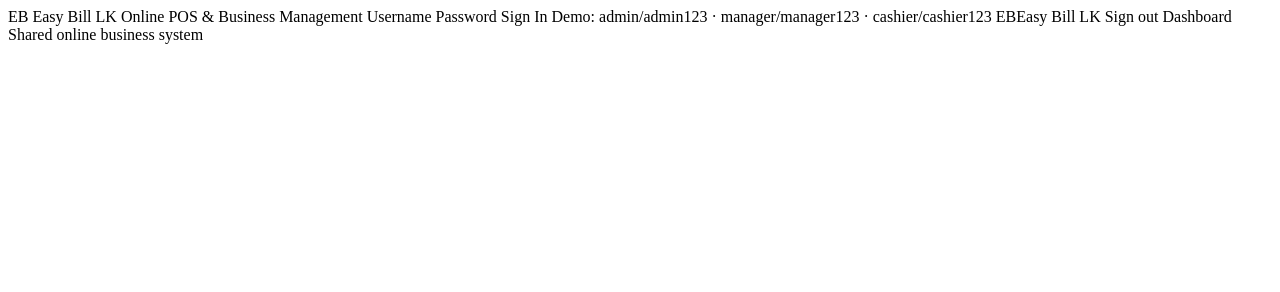
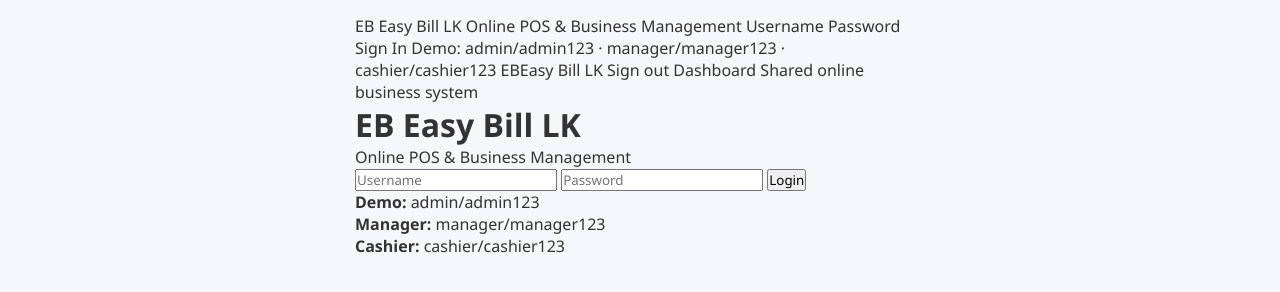
Before and after one commit to lochanabandara608-commits/Easy-bill-lk-erp, a plain HTML site: page index.html in a window 1280 px wide. Drawn offline with Linux system fonts and the light colour scheme; files that its build step writes are made by us from their sources.

Commit message:
Update index.html

```diff
--- a/index.html
+++ b/index.html
@@ -9,4 +9,41 @@ Demo: admin/admin123 · manager/manager123 · cashier/cashier123
 EBEasy Bill LK
 Sign out
 Dashboard
-Shared online business system
+Shared online business system<!DOCTYPE html>
+<html lang="en">
+<head>
+    <meta charset="UTF-8">
+    <meta name="viewport" content="width=device-width, initial-scale=1.0">
+    <title>EB Easy Bill LK - POS & Business Management</title>
+
+    <!-- IMPORTANT: GitHub Pages base path -->
+    <base href="/Easy-bill-lk-erp/">
+
+    <!-- CSS - / නැතුව ලියන්න -->
+    <link rel="stylesheet" href="css/style.css">
+    <link rel="stylesheet" href="css/login.css">
+</head>
+<body>
+    <!-- Login Page -->
+    <div class="login-container">
+        <h1>EB Easy Bill LK</h1>
+        <p>Online POS & Business Management</p>
+
+        <form id="loginForm">
+            <input type="text" id="username" placeholder="Username" required>
+            <input type="password" id="password" placeholder="Password" required>
+            <button type="submit">Login</button>
+        </form>
+
+        <div class="demo">
+            <p><b>Demo:</b> admin/admin123</p>
+            <p><b>Manager:</b> manager/manager123</p>
+            <p><b>Cashier:</b> cashier/cashier123</p>
+        </div>
+    </div>
+
+    <!-- JS - / නැතුව ලියන්න -->
+    <script src="js/script.js"></script>
+    <script src="js/login.js"></script>
+</body>
+</html>
```
